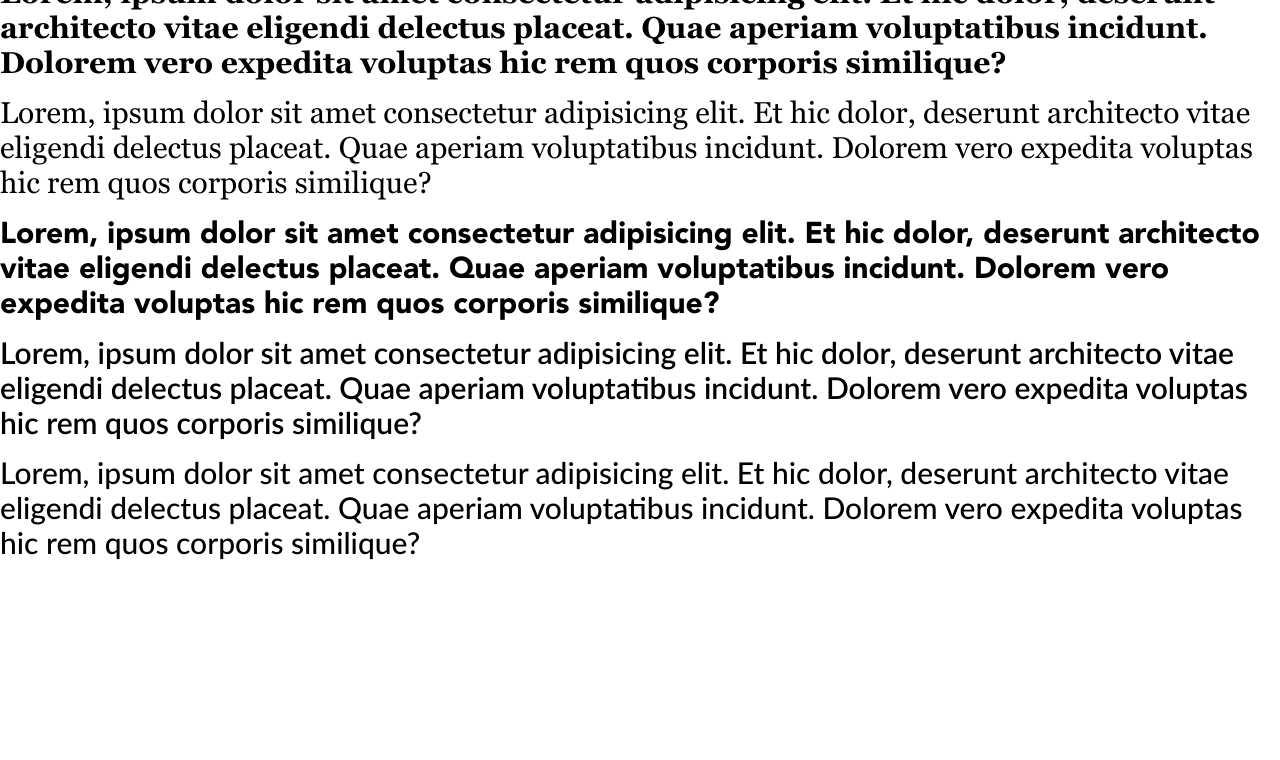
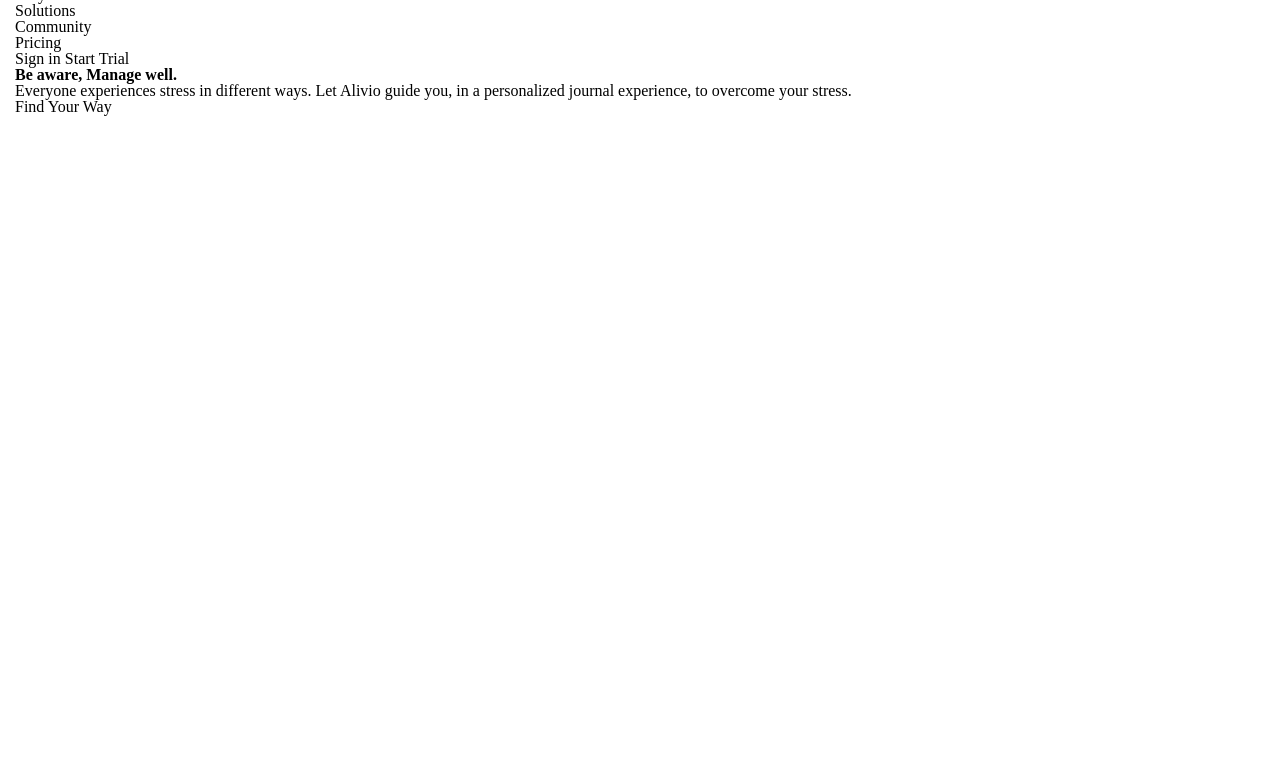
Before and after one commit to Gektor-UA/alivio-landing, a plain HTML site: page index.html in a window 1280 px wide. Shown: the part 40-800 px from the top of the page. Drawn offline with nearby package versions, Linux system fonts and the light colour scheme; files whose address does not match are found by name.

Commit message:
Зроблена розмітка для секції header

```diff
--- a/css/style.css
+++ b/css/style.css
@@ -77,7 +77,11 @@
     text-decoration: none; /* Уберает подчеркивание под ссылкой */
     color: inherit; /* Цвет наследуется от родительского класса */
 }
-
+.container {
+    max-width: 1430px;
+    padding: 0 15px;
+    margin: 0 auto;
+}
 
 .text-1 p {
     font-family: 'Georgia';
--- a/index.html
+++ b/index.html
@@ -12,31 +12,35 @@
 </head>
 <body>
 
-  <div class="text-1">
-    <p>
-      Lorem, ipsum dolor sit amet consectetur adipisicing elit. Et hic dolor, deserunt architecto vitae eligendi delectus placeat. Quae aperiam voluptatibus incidunt. Dolorem vero expedita voluptas hic rem quos corporis similique?
-    </p>
-  </div>
-  <div class="text-2">
-    <p>
-      Lorem, ipsum dolor sit amet consectetur adipisicing elit. Et hic dolor, deserunt architecto vitae eligendi delectus placeat. Quae aperiam voluptatibus incidunt. Dolorem vero expedita voluptas hic rem quos corporis similique?
-    </p>
-  </div>
-  <div class="text-3">
-    <p>
-      Lorem, ipsum dolor sit amet consectetur adipisicing elit. Et hic dolor, deserunt architecto vitae eligendi delectus placeat. Quae aperiam voluptatibus incidunt. Dolorem vero expedita voluptas hic rem quos corporis similique?
-    </p>
-  </div>
-  <div class="text-4">
-    <p>
-      Lorem, ipsum dolor sit amet consectetur adipisicing elit. Et hic dolor, deserunt architecto vitae eligendi delectus placeat. Quae aperiam voluptatibus incidunt. Dolorem vero expedita voluptas hic rem quos corporis similique?
-    </p>
-  </div>
-  <div class="text-5">
-    <p>
-      Lorem, ipsum dolor sit amet consectetur adipisicing elit. Et hic dolor, deserunt architecto vitae eligendi delectus placeat. Quae aperiam voluptatibus incidunt. Dolorem vero expedita voluptas hic rem quos corporis similique?
-    </p>
-  </div>
+  <header class="header">
+    <div class="container">
+      <div class="header__top">
+        <div class="header__inner">
+          <img class="logo" src="images/logo.svg" alt="logo">
+          <nav class="menu">
+            <ul class="menu__list">
+              <li class="menu__item"><a class="menu__link" href="#">Why Alivio</a></li>
+              <li class="menu__item"><a class="menu__link" href="#">Solutions</a></li>
+              <li class="menu__item"><a class="menu__link" href="#">Community</a></li>
+              <li class="menu__item"><a class="menu__link" href="#">Pricing</a></li>
+            </ul>
+          </nav>
+          <div class="header__box">
+            <a class="header__box-btn" href="#">Sign in</a>
+            <a class="header__box-btn trial" href="#">Start Trial</a>
+          </div>
+        </div>
+      </div>
+
+      <div class="headline">
+        <h1 class="headline__title">Be aware, Manage well.</h1>
+        <p class="headline__text">
+          Everyone experiences stress in different ways. Let Alivio guide you, in a personalized journal experience, to overcome your stress.
+        </p>
+        <a class="headline__link" href="#">Find Your Way</a>
+      </div>
+    </div>
+  </header>
 
   <script src="https://ajax.googleapis.com/ajax/libs/jquery/3.4.1/jquery.min.js"></script>
   <script src="js/slick.min.js"></script>
```
Also changed, not shown: images/header-bg.png (added), images/logo.svg (added).
